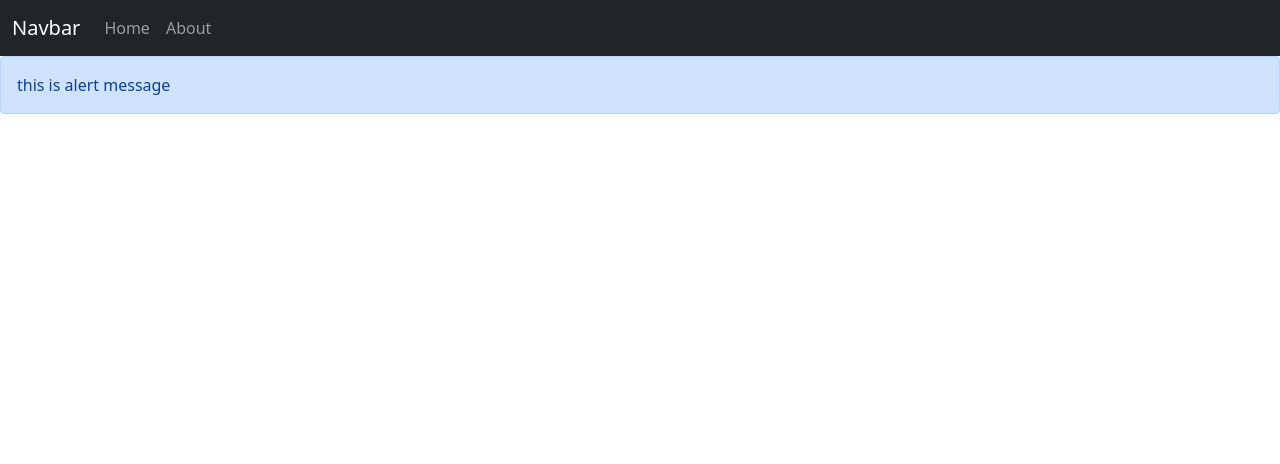
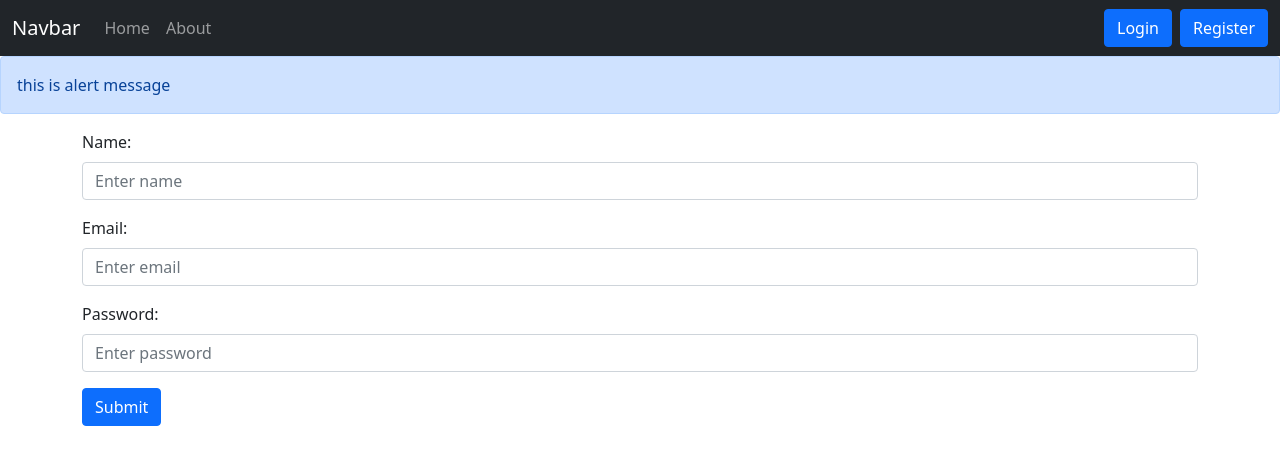
Before and after one commit to arunsain/inotebook, a React (Create React App) app: page /register in a window 1280 px wide. Shown: the top 464 px of the page. Built offline with nearby package versions, Linux system fonts and the light colour scheme.

Commit message:
video 69 login and register api setup

```diff
--- a/src/App.js
+++ b/src/App.js
@@ -7,6 +7,8 @@ import {
 import  Navbar from  "./components/Navbar"
 import  Home from  "./components/Home"
 import  About from  "./components/About"
+import  Register from  "./components/Register"
+import  Login from  "./components/Login"
 import  NoteContext from  "./context/notes/noteContext"
 import { Alert } from './components/Alert';
 
@@ -68,6 +70,41 @@ const addNotes = async (title,description,tags) =>{
 
 
 }
+
+
+const newRegisterUser = async (name,email,password) =>{
+
+  const response = await fetch(`${host}/api/auth/createuser`, {
+    method: 'POST',
+    headers: {
+      'Content-Type': 'application/json',
+    },
+    body: JSON.stringify({name,email,password})
+  });
+  const json = await response.json();
+  console.log(json);
+ // setNote(notes.concat(json.note));
+
+
+}
+
+const loginUser = async (email,password) =>{
+
+  const response = await fetch(`${host}/api/auth/login`, {
+    method: 'POST',
+    headers: {
+      'Content-Type': 'application/json',
+    },
+    body: JSON.stringify({email,password })
+  });
+  const json = await response.json();
+  console.log(json);
+  sessionStorage.setItem("token", json.jwtToken);
+
+
+
+}
+
 const editNotes = async (editNoteData) =>{
 console.log(editNoteData)
 const { id, title,description,tags } = editNoteData;
@@ -122,12 +159,16 @@ const  newNotes =  notes.filter((note)=>{
     <BrowserRouter>
      <Navbar/>
      <Alert message="this is alert message"/>
-     <NoteContext.Provider  value={ {notes,setNote,addNotes,editNotes,deleteNotes,fetchAllNotes} }>
+     <NoteContext.Provider  value={ {notes,setNote,addNotes,editNotes,deleteNotes,fetchAllNotes,loginUser,newRegisterUser} }>
     <Routes>
 
       <Route exact path="/"  element={<Home/>}>
         </Route>
         <Route exact path="/about"  element={<About/>}>
+      </Route>
+      <Route exact path="/login"  element={<Login/>}>
+      </Route>
+      <Route exact path="/register"  element={<Register/>}>
       </Route>
     </Routes>
     </NoteContext.Provider>
--- /dev/null
+++ b/src/components/Login.js
@@ -0,0 +1,37 @@
+import React,{useState,useContext} from 'react';
+import  NoteContext from  "../context/notes/noteContext"
+
+ const Login = () => {
+  const getNoteData =  useContext(NoteContext);
+  const {loginUser} =  getNoteData;
+  const [login,setLogin] = useState({email:"",password:""})
+
+  const loginForm = (e) =>{
+    e.preventDefault();
+   // console.log(login)
+    loginUser(login.email,login.password);
+   // alert('asdj');
+  }
+  const handleInput = (e) => {
+    setLogin({...login,[e.target.name]:e.target.value});
+  }
+
+  return (
+    <div className="container">
+        <form method="post" action="/action_page.php" onSubmit={loginForm}>
+  <div className="mb-3 mt-3">
+    <label htmlFor="email" className="form-label">Email:</label>
+    <input type="email" onChange={ handleInput} className="form-control" id="email" placeholder="Enter email" name="email" />
+  </div>
+  <div className="mb-3">
+    <label htmlFor="pwd" className="form-label">Password:</label>
+    <input type="password"  onChange={ handleInput} className="form-control" id="pwd" placeholder="Enter password" name="password" />
+  </div>
+
+  <button type="submit" className="btn btn-primary">Submit</button>
+</form>
+    </div>
+  )
+}
+
+export default Login;
--- a/src/components/Navbar.js
+++ b/src/components/Navbar.js
@@ -22,7 +22,8 @@ const Navbar = () => {
 
 
       </ul>
-
+      <Link className="btn btn-primary mx-2" to="/login" >Login</Link>
+      <Link className="btn btn-primary" to="/register">Register</Link>
     </div>
   </div>
 </nav>
--- /dev/null
+++ b/src/components/Register.js
@@ -0,0 +1,44 @@
+import React,{useState,useContext} from 'react';
+import  NoteContext from  "../context/notes/noteContext"
+
+export const Register = () => {
+
+  const getNoteData =  useContext(NoteContext);
+  const {newRegisterUser} =  getNoteData;
+  const [register,setRegister] = useState({name:"",email:"",password:""})
+
+  const registerForm = (e) =>{
+    e.preventDefault();
+   // console.log(login)
+    newRegisterUser(register.name,register.email,register.password);
+   //alert('asdj');
+  }
+  const handleInput = (e) => {
+    setRegister({...register,[e.target.name]:e.target.value});
+  }
+
+  return (
+    <div className="container">
+      <form onSubmit={registerForm} action="/action_page.php">
+
+      <div className="mb-3 mt-3">
+    <label htmlFor="name" className="form-label">Name:</label>
+    <input type="text" onChange={ handleInput} className="form-control" id="name" placeholder="Enter name" name="name" />
+  </div>
+
+  <div className="mb-3 mt-3">
+    <label htmlFor="email" className="form-label">Email:</label>
+    <input type="email" onChange={ handleInput} className="form-control" id="email" placeholder="Enter email" name="email" />
+  </div>
+  <div className="mb-3">
+    <label htmlFor="pwd" className="form-label">Password:</label>
+    <input type="password" onChange={ handleInput} className="form-control" id="pwd" placeholder="Enter password" name="password" />
+  </div>
+
+  <button type="submit" className="btn btn-primary">Submit</button>
+</form>
+    </div>
+  )
+}
+
+export default Register;
```
